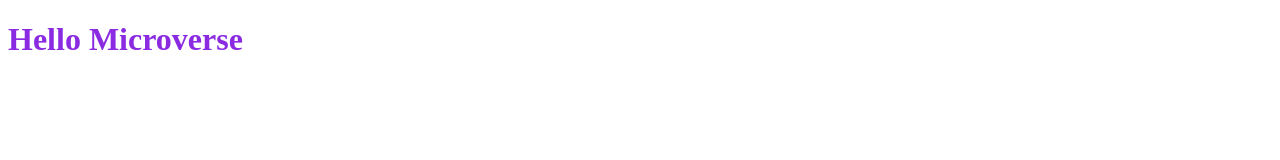
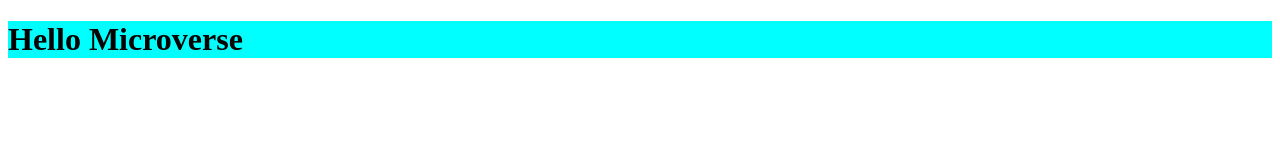
Before and after one commit to yayner2002/Hello-project, a website: page A.html in a window 1280 px wide. Drawn offline with Linux system fonts and the light colour scheme.

Commit message:
styleint added

```diff
--- a/A.css
+++ b/A.css
@@ -1,12 +1,3 @@
-/* *{
-    padding: 0;
-    margin: 0;
-    box-sizing: border-box;
-} */
 .heading-one{
-    /* text-align: center;
-    font-weight: bold;
-    font-family: Arial, Helvetica, sans-serif;
-    padding-top: 10%; */
-    color: blueviolet;
+    background-color: aqua;
 }
```
